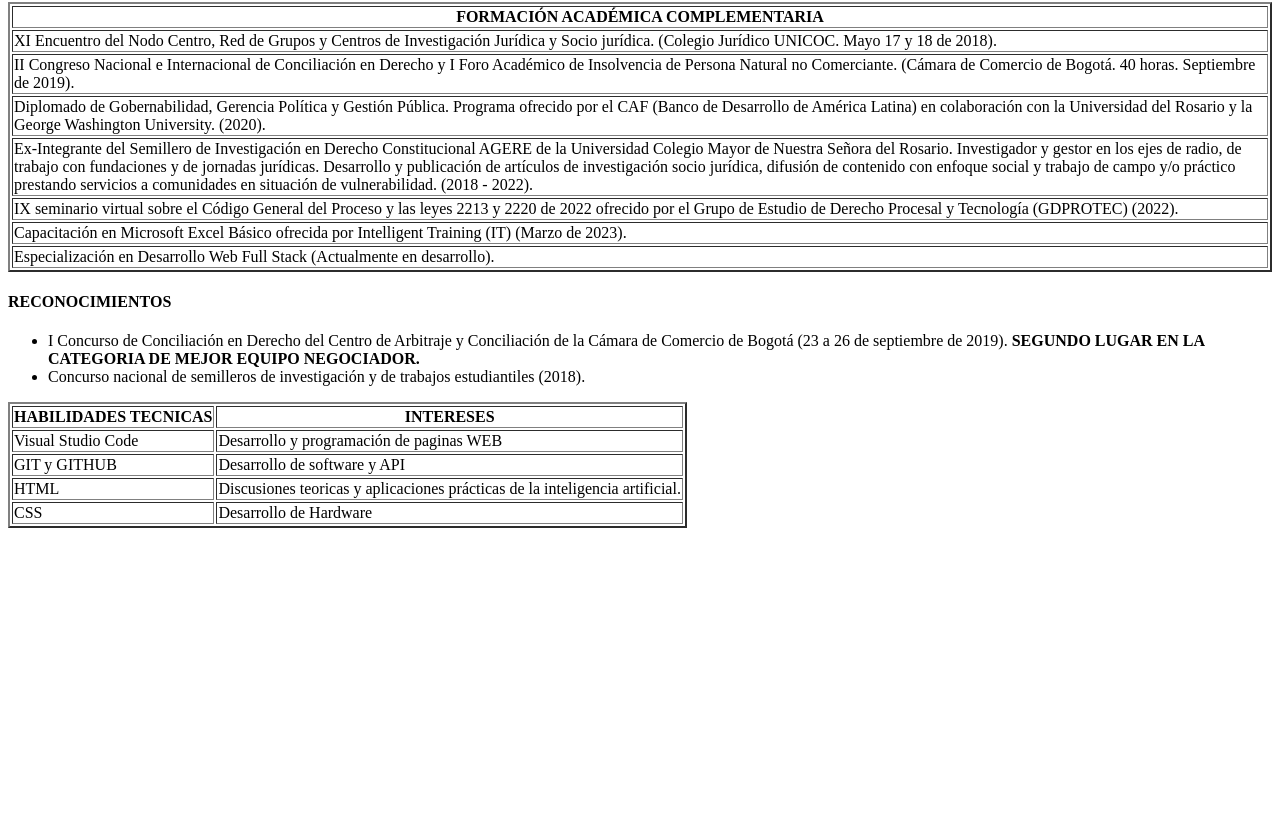
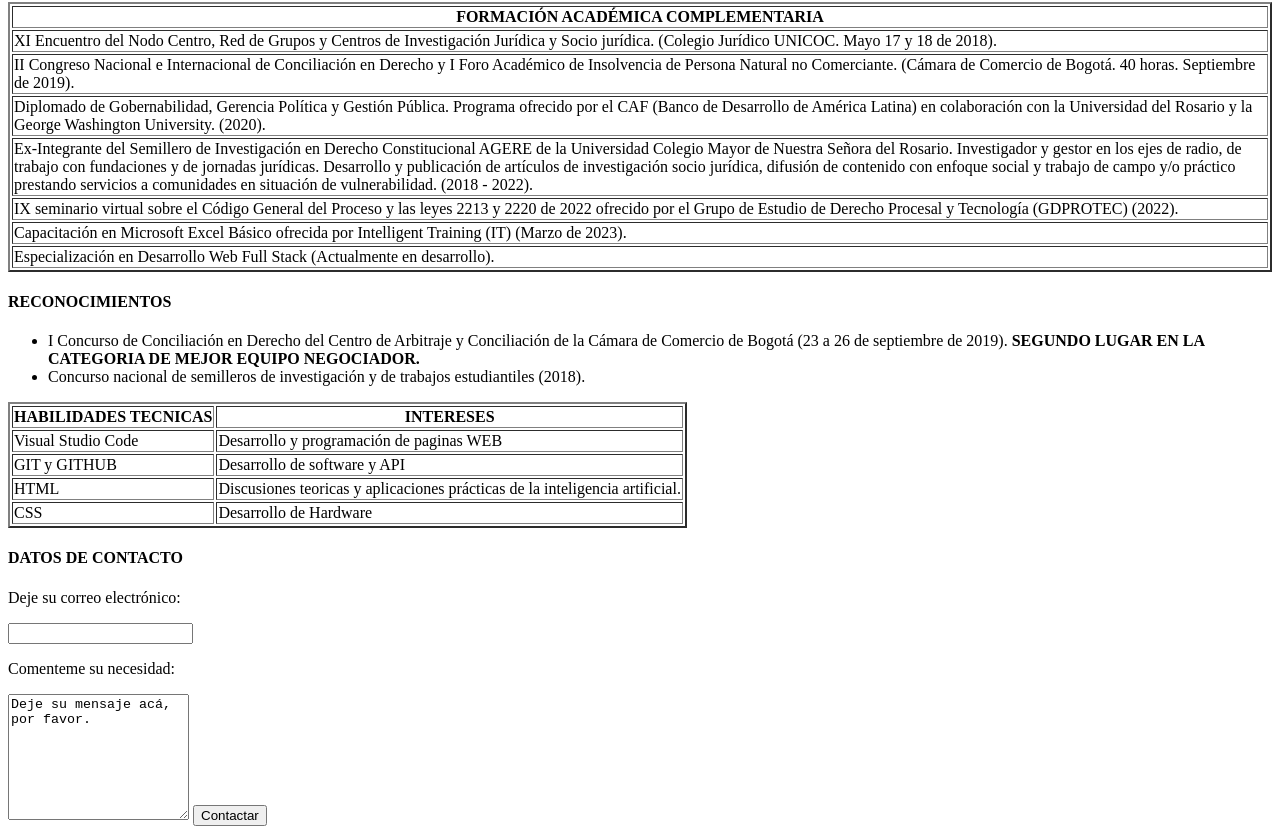
Before and after one commit to LuisMCortesG/Hoja-de-Vida, a plain HTML site: page index.html in a window 1280 px wide. Shown: the part 633-1467 px from the top of the page. Before the commit the page ends 1169 px from the top, so only its background shows below. Drawn offline with Linux system fonts and the light colour scheme.

Commit message:
FINAL UPDATE

```diff
--- a/index.html
+++ b/index.html
@@ -70,5 +70,15 @@
                             <tr><td>CSS</td> <td>Desarrollo de Hardware</td></tr>
                         </table>
 
+                        <h4>DATOS DE CONTACTO</h4>
+
+                        <P>Deje su correo electrónico:</P>
+                        <input type= "text" border="15pixel">
+
+                        <p>Comenteme su necesidad:</p>
+
+                        <textarea name="textarea" rows="8">Deje su mensaje acá, por favor.</textarea>
+
+                        <button name="button">Contactar</button>
     </body>
 </html>
```
